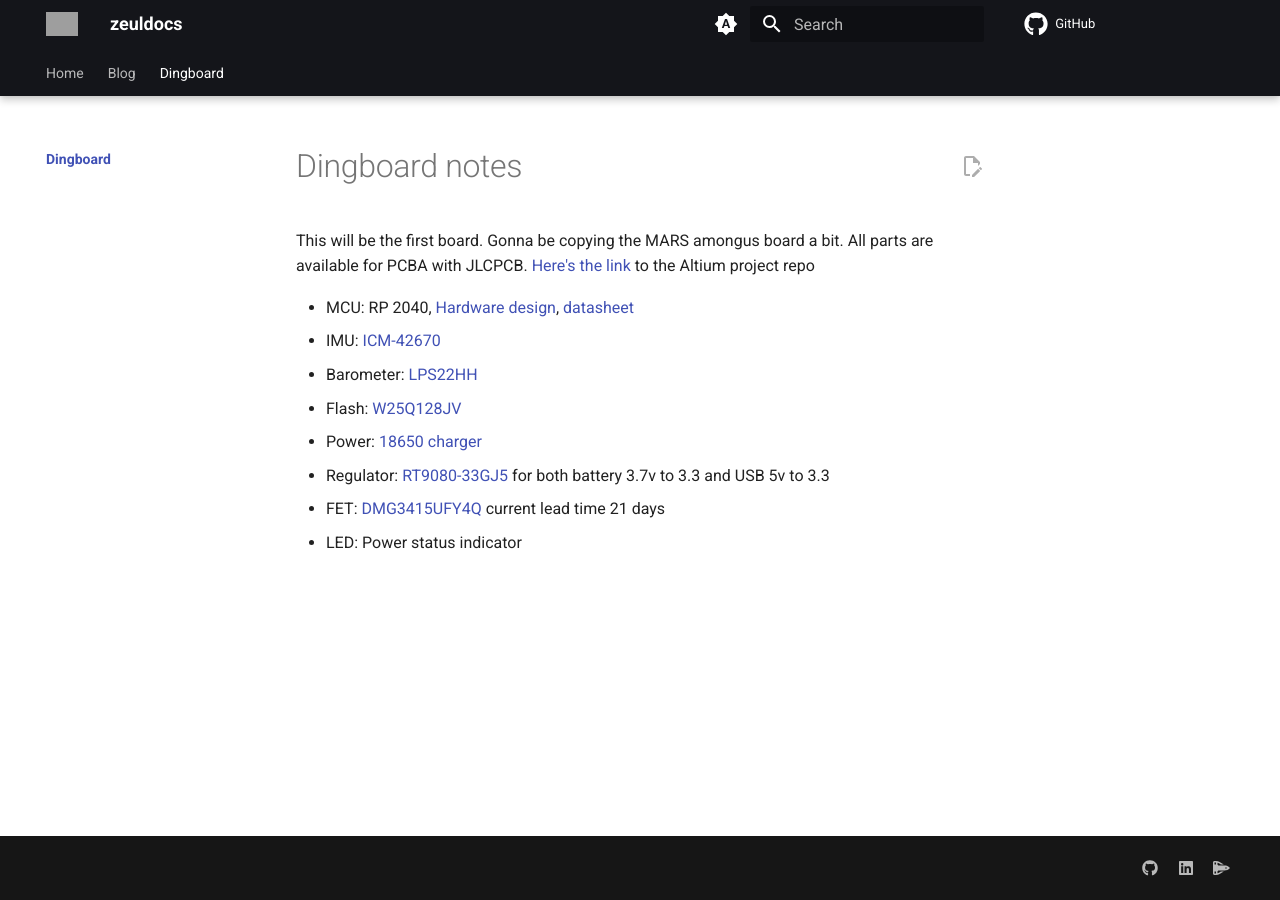
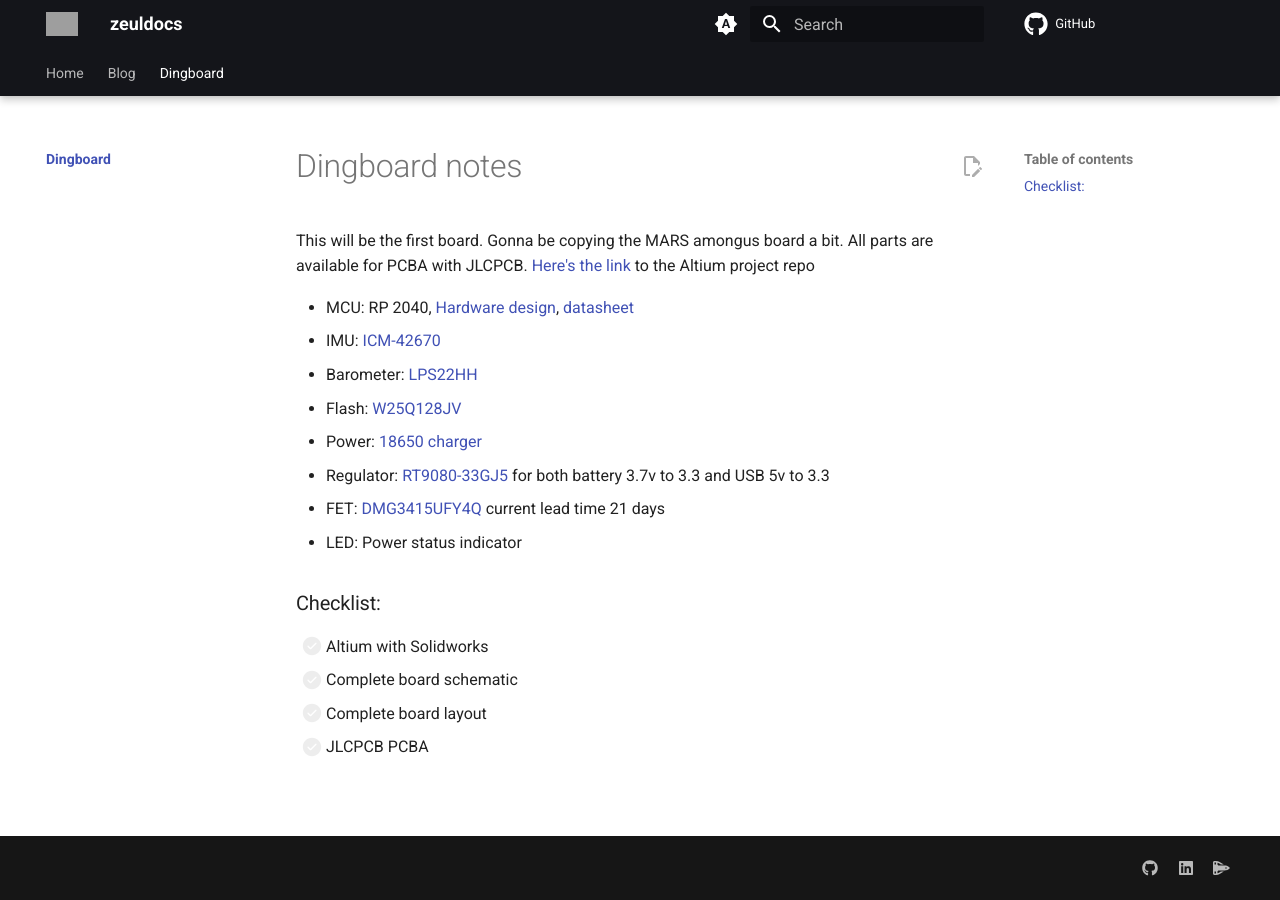
Before and after one commit to sonicavionics/sonicavionics.com, an MkDocs documentation site: the page built from docs/dingboard/index.md, in a window 1280 px wide. Built offline with MkDocs 1.6.1 and Material for MkDocs 9.7.7, drawn with Linux system fonts in a browser that asks for light colours; comment, search, counter and statistics services are not loaded; grey boxes are pictures that could not be loaded.

Commit message:
add checklist

```diff
--- a/docs/dingboard/index.md
+++ b/docs/dingboard/index.md
@@ -12,3 +12,11 @@
  - Regulator: [RT9080-33GJ5](https://www.lcsc.com/datasheet/lcsc_datasheet_2009192305_Richtek-Tech-RT9080-33GJ5_C841192.pdf) for both battery 3.7v to 3.3 and USB 5v to 3.3
  - FET: [DMG3415UFY4Q](https://wmsc.lcsc.com/wmsc/upload/file/pdf/v2/lcsc/2208051800_Diodes-Incorporated-DMG3415UFY4Q-7_C5124975.pdf) current lead time 21 days
  - LED: Power status indicator
+
+
+### Checklist:
+
+- [ ] Altium with Solidworks
+- [ ] Complete board schematic
+- [ ] Complete board layout
+- [ ] JLCPCB PCBA
```
